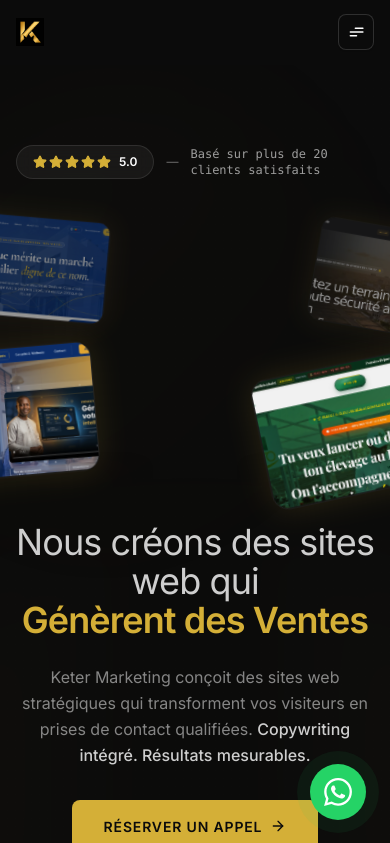
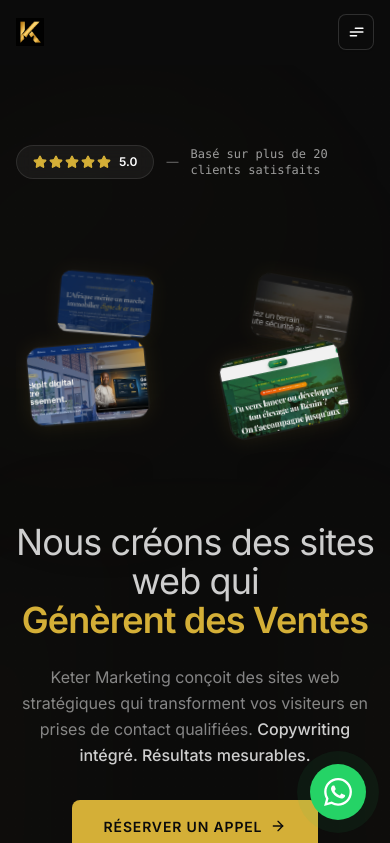
Before and after one commit to STEVECROWN01/KeterMarketing, a Next.js app: page / in a window 390 px wide. Shown: the top 843 px of the page. Built offline with nearby package versions, Linux system fonts and the light colour scheme.

Commit message:
feat: optimize hero image carousel responsiveness on mobile viewports

```diff
--- a/src/components/ui/ai-image-generator-hero.tsx
+++ b/src/components/ui/ai-image-generator-hero.tsx
@@ -86,7 +86,6 @@ export function ImageCarouselHero({
           </div>
         )}
 
-        {/* Carousel Container */}
         <div
           className="relative w-full max-w-6xl h-72 sm:h-96 md:h-[500px] lg:h-[560px] mb-8 sm:mb-12"
           onMouseMove={handleMouseMove}
@@ -94,10 +93,14 @@ export function ImageCarouselHero({
           onMouseLeave={() => setIsHovering(false)}
         >
           {/* Rotating Image Cards */}
-          <div className="absolute inset-0 flex items-center justify-center" style={{ perspective: "1000px" }}>
+          <div className="absolute inset-0 flex items-center justify-center overflow-hidden" style={{ perspective: "1000px" }}>
             {images.map((image, index) => {
               const angle = (rotatingCards[index] || 0) * (Math.PI / 180)
-              const radius = 260
+
+              // Responsive radius based on viewport width
+              // On desktop/large tablet, radius is 260px. On smaller screens, radius shrinks dynamically to prevent horizontal overflow.
+              const radius = typeof window !== 'undefined' && window.innerWidth < 640 ? 140 : 260
+
               const x = Math.cos(angle) * radius
               const y = Math.sin(angle) * radius * 0.4 // Flatten for horizontal ellipse
 
@@ -126,17 +129,17 @@ export function ImageCarouselHero({
                     transformStyle: "preserve-3d",
                     zIndex: zIndex,
                     opacity: opacity,
-                    width: "clamp(200px, 28vw, 380px)",
-                    height: "clamp(130px, 18vw, 250px)",
+                    width: "clamp(120px, 24vw, 380px)",
+                    height: "clamp(80px, 15vw, 250px)",
                   }}
                 >
                   <div
                     className={cn(
-                      "relative w-full h-full rounded-2xl overflow-hidden",
+                      "relative w-full h-full rounded-xl sm:rounded-2xl overflow-hidden",
                       "transition-all duration-300 hover:scale-105",
                       "cursor-pointer group",
                       "border border-white/10",
-                      "shadow-[0_0_30px_rgba(212,175,55,0.15)]",
+                      "shadow-[0_0_20px_rgba(212,175,55,0.1)] sm:shadow-[0_0_30px_rgba(212,175,55,0.15)]",
                     )}
                     style={{
                       transformStyle: "preserve-3d",
@@ -149,7 +152,7 @@ export function ImageCarouselHero({
                       className="object-cover object-top"
                       quality={95}
                       priority={index < 2}
-                      sizes="(max-width: 640px) 400px, (max-width: 1024px) 560px, 760px"
+                      sizes="(max-width: 640px) 240px, (max-width: 1024px) 560px, 760px"
                     />
                     {/* Gold shine effect */}
                     <div className="absolute inset-0 bg-gradient-to-br from-[#D4AF37]/20 via-transparent to-transparent opacity-0 group-hover:opacity-100 transition-opacity duration-300" />
```
